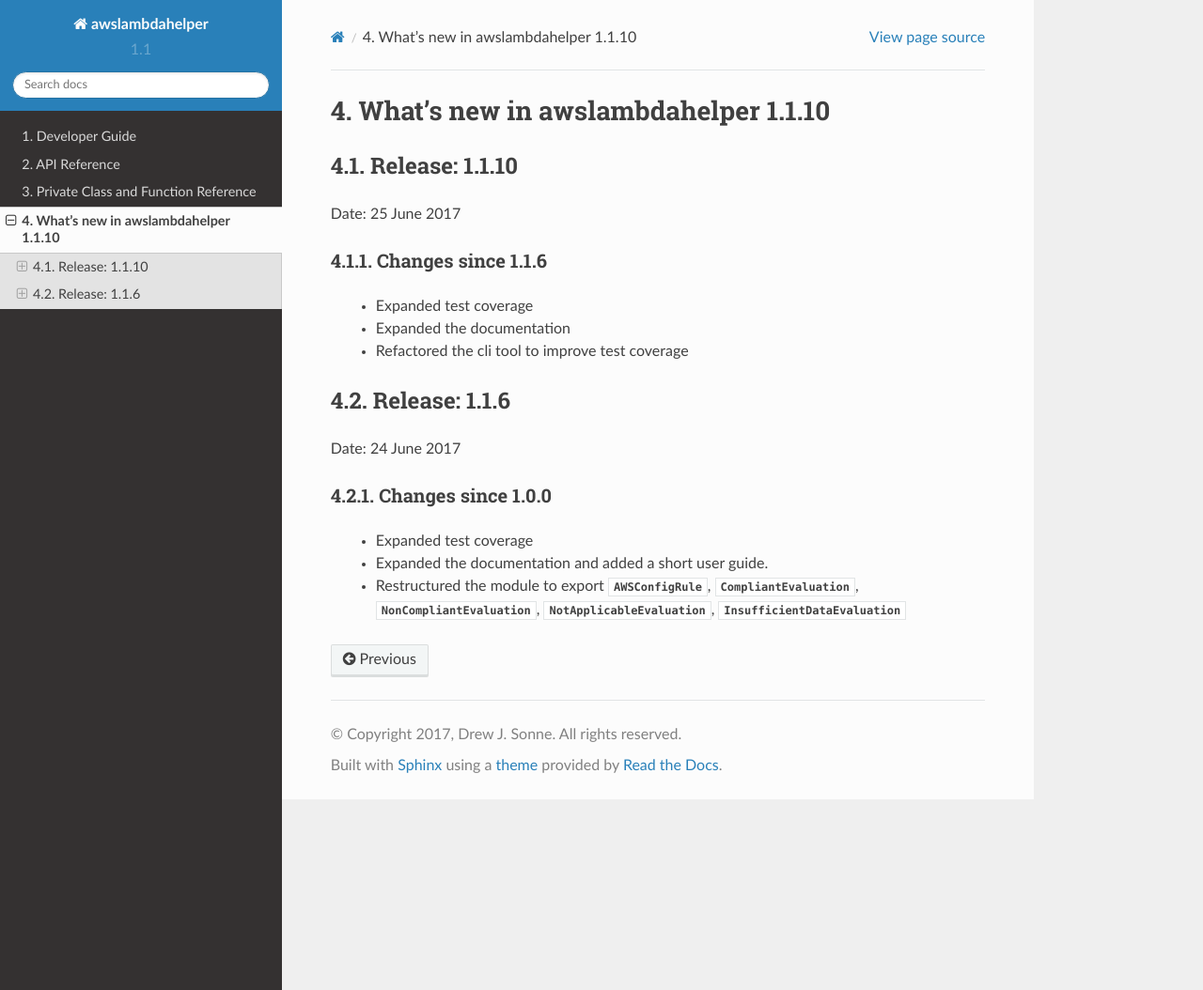
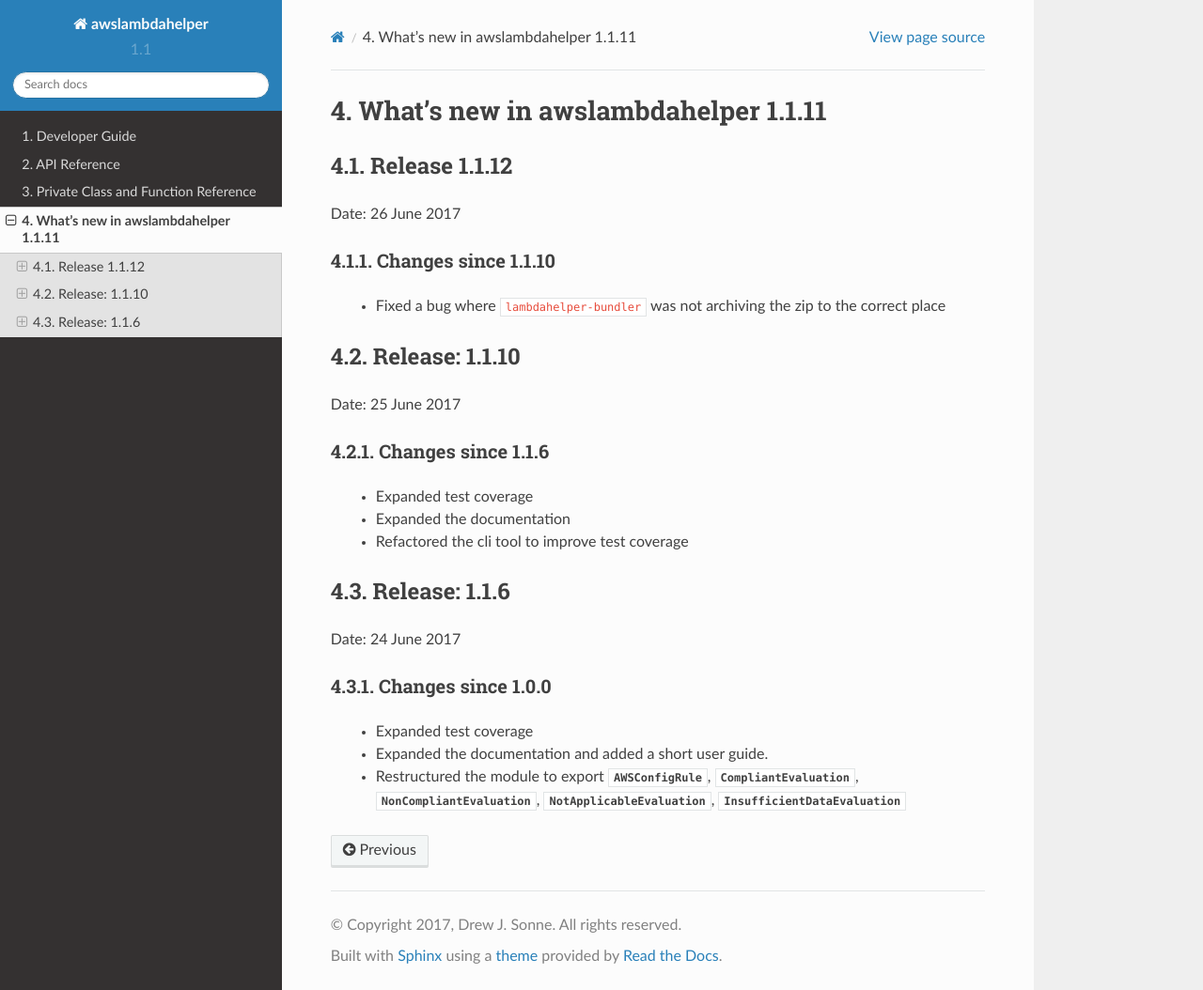
Before and after one commit to drewsonne/awslambdahelper, a Sphinx documentation site: the page built from docs/changes.rst, in a window 1280 px wide and 1054 px high. Shown: the whole window at 94% size. Built offline with Sphinx 7.4.7 and the Read the Docs theme 2.0.0, drawn with Linux system fonts in a browser that asks for light colours; pages that are not in the unit, such as notebooks, are missing from menus.

Commit message:
Version bump and updated changelo

```diff
--- a/CHANGELOG.rst
+++ b/CHANGELOG.rst
@@ -1,3 +1,14 @@
+--------------
+Release 1.1.12
+--------------
+Date: 26 June 2017
+
+~~~~~~~~~~~~~~~~~~~~
+Changes since 1.1.10
+~~~~~~~~~~~~~~~~~~~~
+
+ - Fixed a bug where :code:`lambdahelper-bundler` was not archiving the zip to the correct place
+
 ---------------
 Release: 1.1.10
 ---------------
--- a/README.rst
+++ b/README.rst
@@ -1,5 +1,5 @@
 =====================================
-awslambdahelper 1.1.10 |github_link|_
+awslambdahelper 1.1.11 |github_link|_
 =====================================
 
 .. image:: https://www.quantifiedcode.com/api/v1/project/bb53f496a1cc45f780342fc973270298/badge.svg
--- a/build.py
+++ b/build.py
@@ -1,6 +1,6 @@
 from pybuilder.core import use_plugin, init, Author
 
-_version = ('1','1','10')
+_version = ('1','1','11')
 
 use_plugin('exec')
 use_plugin("python.core")
--- a/docs/conf.py
+++ b/docs/conf.py
@@ -16,7 +16,7 @@ import sys, os
 import sphinx_rtd_theme
 
 
-_version = ('1', '1', '10')
+_version = ('1', '1', '11')
 
 # If extensions (or modules to document with autodoc) are in another directory,
 # add these directories to sys.path here. If the directory is relative to the
```
